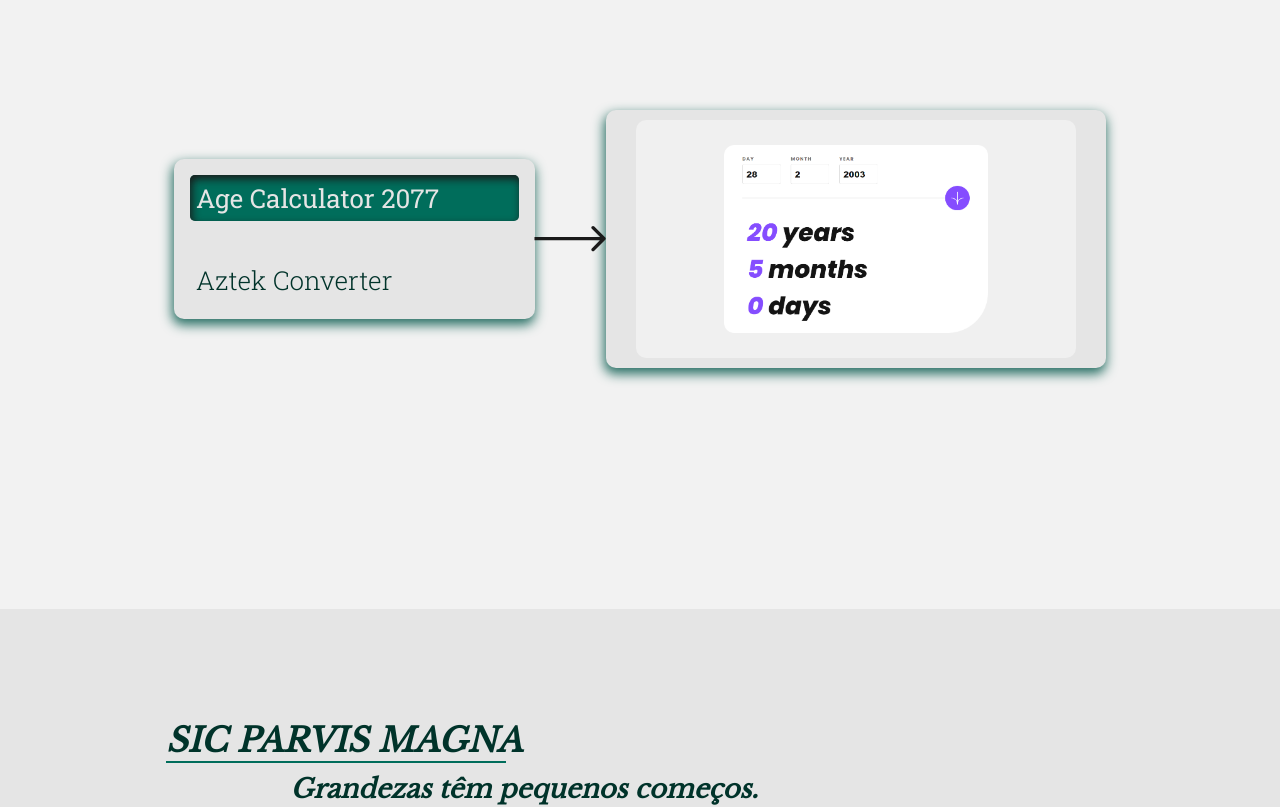
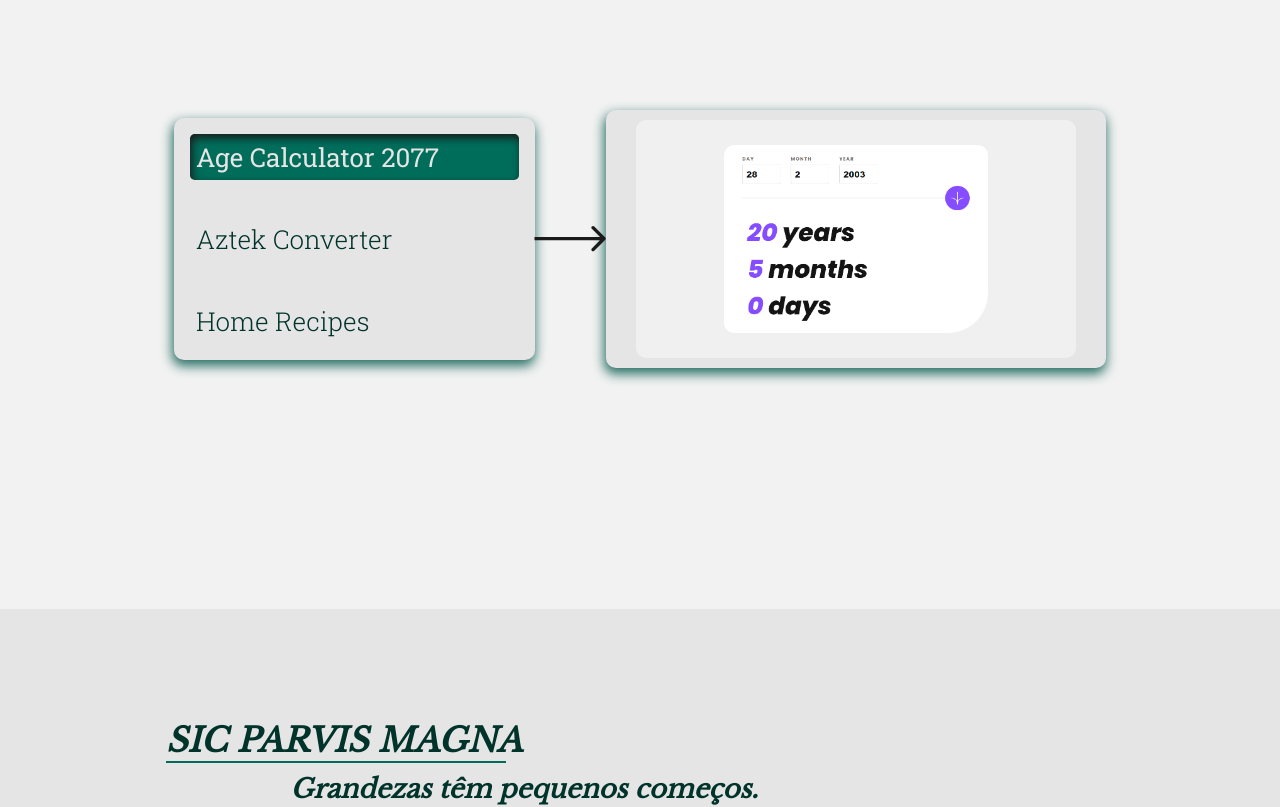
Before and after one commit to santosesantos/my-website, a Next.js app: page / in a window 1280 px wide. Shown: the part 929-1736 px from the top of the page. Built offline with nearby package versions, Linux system fonts and the light colour scheme.

Commit message:
feat: New Project

```diff
--- a/src/components/ProjectViewer/index.tsx
+++ b/src/components/ProjectViewer/index.tsx
@@ -26,6 +26,7 @@ export default function ProjectViewer() {
 	const sources = [
 		new Project("./assets/imgs/age_calculator.webp", "Age Calculator 2077", "https://santosesantos.github.io/age-calculator-2077/"),
 		new Project("./assets/imgs/aztek_converter.webp", "Aztek Converter", "https://santosesantos.github.io/aztek-converter-next/"),
+		new Project("./assets/imgs/home_recipes.webp", "Home Recipes", "https://github.com/santosesantos/compose-home-recipes"),
 	];
 
 	const [imgSrc, setImgSrc] = useState(sources[0].src);
@@ -59,17 +60,17 @@ export default function ProjectViewer() {
 		radioBtns?.item(0).parentElement?.classList.add("selected");
 	}, []);
 
+	const projectsRadios = sources.map((project, index) =>
+		<label>
+			<input type='radio' name='project' value={index} onChange={handleCheck} />
+			{project.title}
+		</label>
+	);
+
 	return (
 		<C.MainContainer>
 			<C.SelectionListContainer>
-				<label>
-					<input type='radio' name='project' value="0" onChange={handleCheck} />
-					Age Calculator 2077
-				</label>
-				<label>
-					<input type='radio' name='project' value="1" onChange={handleCheck} />
-					Aztek Converter
-				</label>
+				{projectsRadios}
 			</C.SelectionListContainer>
 			<C.ArrowIcon />
 			<C.DisplayContainer>
@@ -78,3 +79,9 @@ export default function ProjectViewer() {
 		</C.MainContainer>
 	);
 }
+
+function ProjectsRadios(sources: Array<Project>) {
+	return (
+		sources
+	);
+}
```
Also changed, not shown: public/assets/imgs/home_recipes.webp (added).
